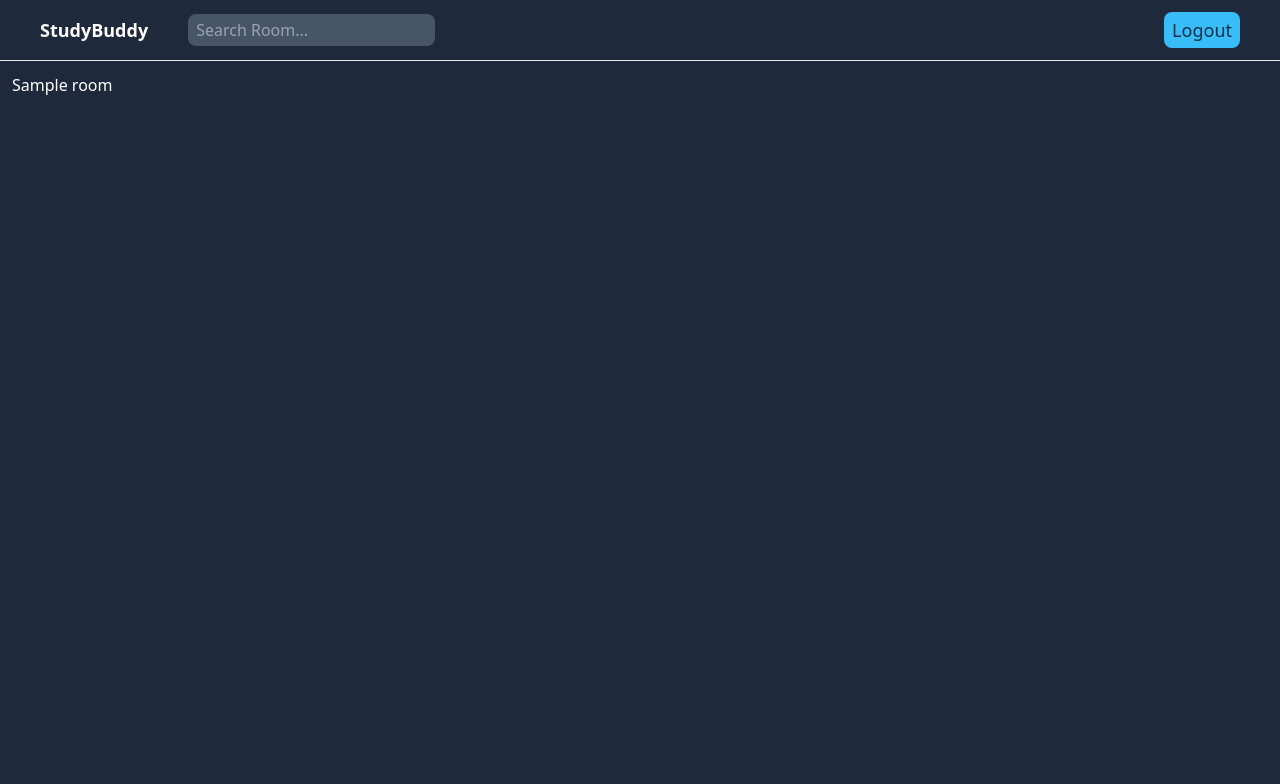
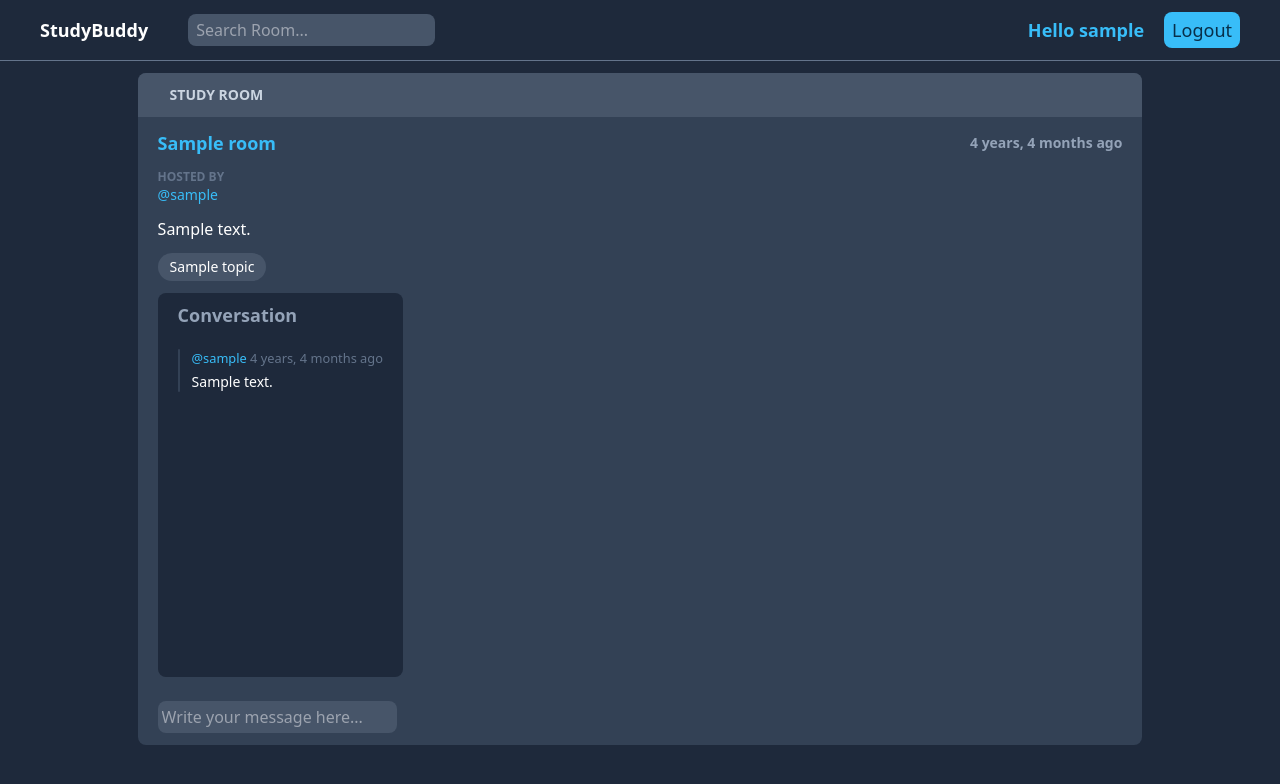
Before and after one commit to ovaixe/studybuddy, a Django app: page /room/1/ in a window 1280 px wide. Shown: the top 784 px of the page. Run offline with Django 4.2, Linux system fonts and the light colour scheme; a user stored in the database is signed in; tables that the repository leaves empty hold one stand-in row (values such as "Sample post"); some libraries are stand-ins or nearby versions.

Commit message:
Added styles to home page and room page

```diff
--- a/base/templates/base/room.html
+++ b/base/templates/base/room.html
@@ -1,5 +1,73 @@
-{% extends 'main.html' %}
+{% extends 'main.html' %} {% block content%}
+<div class="flex items-center justify-center">
+  <div
+    class="flex flex-col gap-3 items-start justify-center bg-slate-700 rounded-lg p-0 w-[80%]"
+  >
+    <div
+      class="w-full flex flex-row gap-5 items-center bg-slate-600 rounded-t-lg p-3"
+    >
+      <h1 class="text-lg font-bold">
 
-{% block content%}
-<h1>{{room.name}}</h1>
+      </h1>
+      <h5 class="text-sm text-slate-300 font-bold">STUDY ROOM</h5>
+    </div>
+
+    <div class="w-full flex flex-row items-center justify-between px-5">
+      <h1 class="text-lg text-sky-400 font-bold">{{room.name}}</h1>
+      <h6 class="text-sm text-slate-400 font-bold">
+        {{room.created|timesince}} ago
+      </h6>
+    </div>
+
+    <div class="px-5">
+      <h5 class="text-xs text-slate-500 font-bold">HOSTED BY</h5>
+      <h6 class="text-sm text-sky-400">@{{room.host}}</h6>
+    </div>
+
+    <div class="px-5 flex flex-col gap-3">
+      <p>{{room.description}}</p>
+
+      <h6 class="w-fit text-sm px-3 py-1 rounded-full bg-slate-600">
+        {{room.topic.name}}
+      </h6>
+
+      <div
+        class="w-full h-96 overflow-y-auto flex flex-col gap-5 bg-slate-800 px-5 py-2 rounded-lg"
+      >
+        <h3 class="text-lg text-slate-400 font-bold">Conversation</h3>
+
+        {% for message in room_messages %}
+        <div class="flex flex-row gap-3">
+          <div class="w-[2px] h-auto bg-slate-700 rounded-full"></div>
+
+          <div class="flex flex-col gap-1 items-start justify-center">
+            <small class="text-sky-400"
+              >@{{message.user}}
+              <sapn class="text-slate-500"
+                >{{message.created|timesince}} ago</sapn
+              ></small
+            >
+            <p class="text-sm">{{message.body}}</p>
+          </div>
+        </div>
+        {% endfor %}
+      </div>
+    </div>
+
+    {% if request.user.is_authenticated %}
+    <div class="px-5 py-3">
+      <form method="POST" action="">
+        {% csrf_token %}
+
+        <input
+          type="text"
+          name="body"
+          placeholder="Write your message here..."
+          class="bg-slate-600 rounded-lg p-1 focus:outline-none"
+        />
+      </form>
+    </div>
+    {% endif %}
+  </div>
+</div>
 {% endblock content%}
--- a/base/views.py
+++ b/base/views.py
@@ -5,7 +5,7 @@ from django.db.models import Q
 from django.contrib.auth.models import User
 from django.contrib.auth import authenticate, login, logout
 from django.contrib.auth.forms import UserCreationForm
-from .models import Room, Topic
+from .models import Room, Topic, Message
 from .forms import RoomForm
 
 # Create your views here.
@@ -66,7 +66,16 @@ def home(request):
 
 def room(request, pk):
     room = Room.objects.get(id=pk)
-    context = {'room': room}
+    room_messages = room.message_set.all().order_by('-created')
+
+    if request.method == 'POST':
+        message = Message.objects.create(
+            user=request.user,
+            room=room,
+            body=request.POST.get('body')
+        )
+        return redirect('room', pk=room.id)
+    context = {'room': room, 'room_messages': room_messages}
     return render(request, 'base/room.html', context)
 
 @login_required(login_url='login')
--- a/templates/navbar.html
+++ b/templates/navbar.html
@@ -15,8 +15,9 @@
     </form>
   </div>
 
-  <div class="flex flex-row items-center gap-3">
+  <div class="flex flex-row items-center gap-5">
     {% if request.user.is_authenticated %}
+    <p class="text-lg text-sky-400 font-bold">Hello {{request.user}}</p>
     <a href="{% url 'logout' %}">
       <h1 class="text-lg text-sky-950 py-1 px-2 bg-sky-400 rounded-lg">
         Logout
@@ -38,4 +39,4 @@
   </div>
 </div>
 
-<hr />
+<hr class="border-slate-500" />
```
Also changed, not shown: base/templates/base/home.html (+16 -13 lines).
